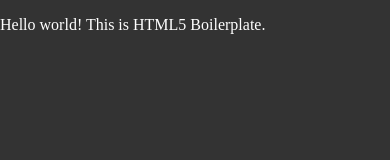
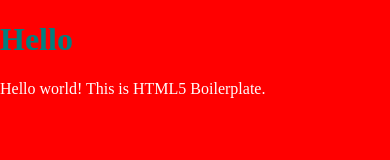
Before and after one commit to frankluongo/lut-modern-css-design-system, a website built with Parcel: page index.html in a window 390 px wide. Built offline with nearby package versions, Linux system fonts and the light colour scheme.

Commit message:
Testing Vars

```diff
--- a/css/style.css
+++ b/css/style.css
@@ -7,3 +7,14 @@
 
   color: white;
 }
+
+h1 {
+  --black: teal;
+  color: var(--black);
+}
+
+@media only screen and (max-width: 800px) {
+  :root {
+    --black: red;
+  }
+}
--- a/index.html
+++ b/index.html
@@ -26,7 +26,13 @@
 <body>
 
   <!-- Add your site or application content here -->
-  <p>Hello world! This is HTML5 Boilerplate.</p>
+  <main>
+    <h1>Hello</h1>
+    <p>Hello world! This is HTML5 Boilerplate.</p>
+  </main>
+
+
+
   <script src="js/vendor/modernizr-3.11.2.min.js"></script>
   <script src="js/plugins.js"></script>
   <script src="js/main.js"></script>
```
